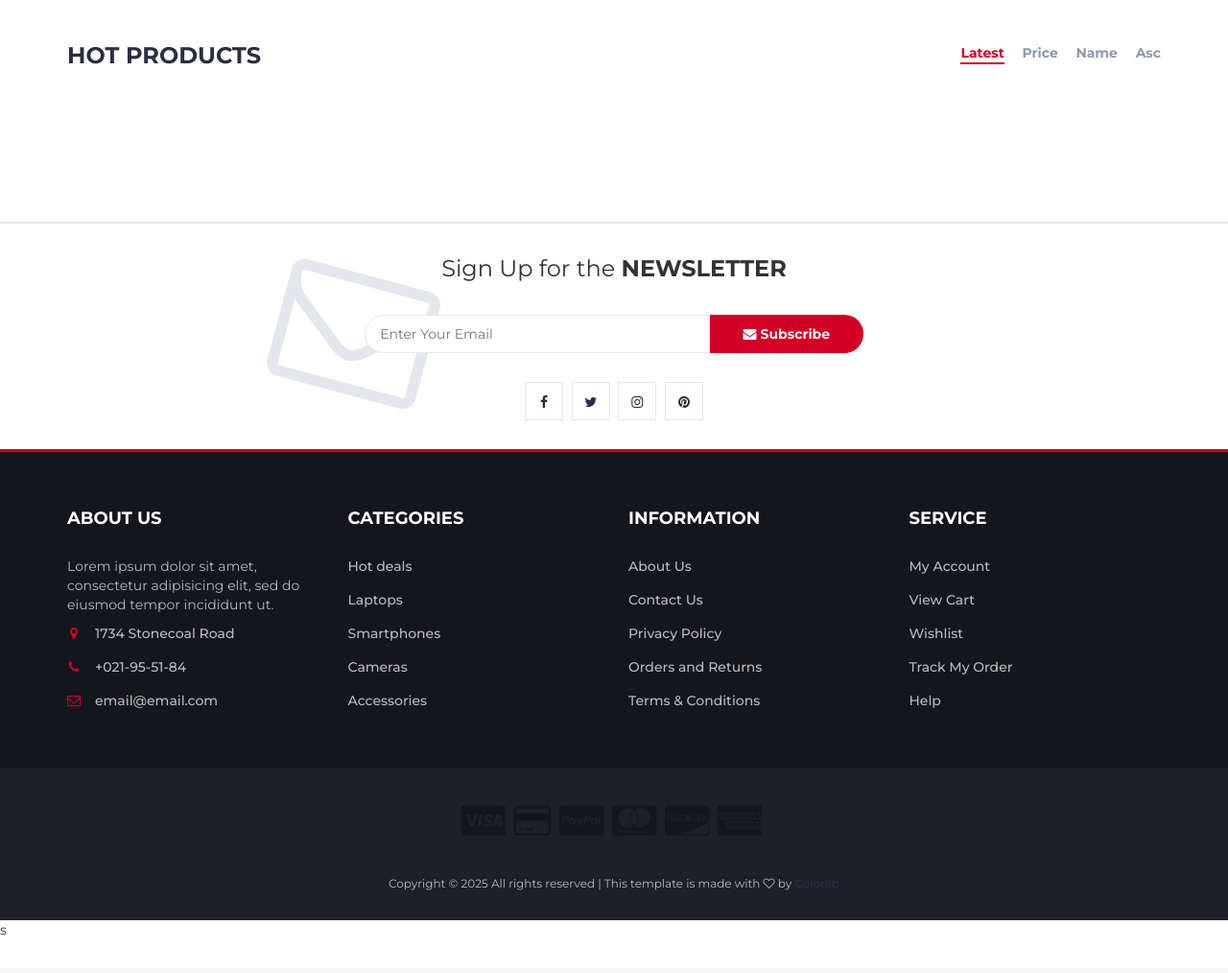
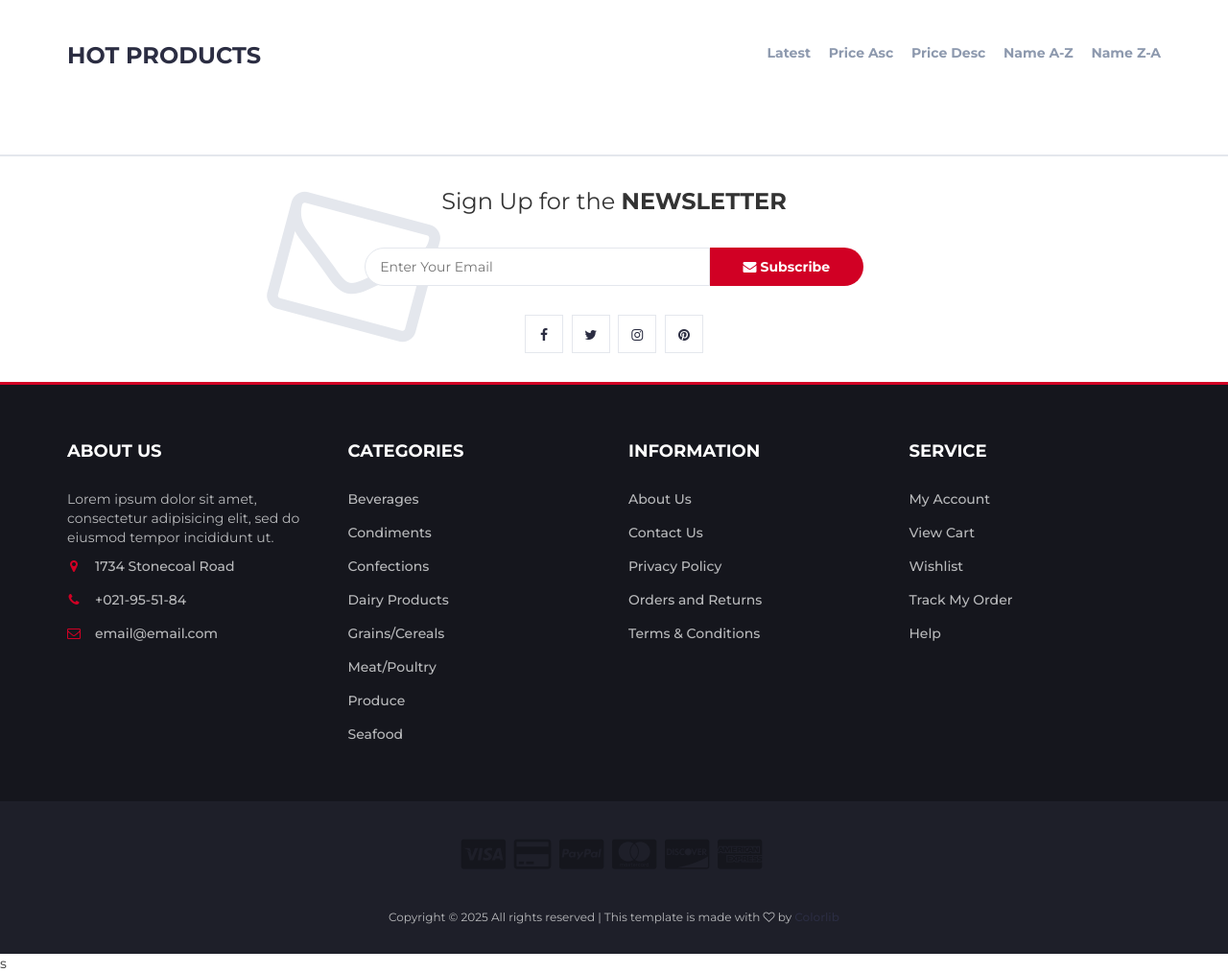
Before and after one commit to Ferhiya/Webbramverk_Grupp3, a Flask app: template templates/products/index.html in a window 1280 px wide. Shown: the part 165-1179 px from the top of the page at 96% size. Before the commit the page ends 1139 px from the top, so only its background shows below. Run offline with Flask 2, Linux system fonts and the light colour scheme; the template is opened without the code that fills it, so the values that code supplies are empty; parts of the project's set-up code (start-up, migrations or seed data) failed here and were passed over; some libraries are stand-ins or nearby versions.

Commit message:
hot products och categories sortering är klar

```diff
--- a/templates/baseTemplate.html
+++ b/templates/baseTemplate.html
@@ -220,11 +220,16 @@
                         <div class="footer">
                             <h3 class="footer-title">Categories</h3>
                             <ul class="footer-links">
-                                <li><a href="#">Hot deals</a></li>
-                                <li><a href="#">Laptops</a></li>
-                                <li><a href="#">Smartphones</a></li>
-                                <li><a href="#">Cameras</a></li>
-                                <li><a href="#">Accessories</a></li>
+                                <li><a href="{{ url_for('product.category', id=1) }}">Beverages</a></li>
+                                <li><a href="{{ url_for('product.category', id=2) }}">Condiments</a></li>
+                                <li><a href="{{ url_for('product.category', id=3) }}">Confections</a></li>
+                                <li><a href="{{ url_for('product.category', id=4) }}">Dairy Products</a></li>
+                                <li><a href="{{ url_for('product.category', id=5) }}">Grains/Cereals</a></li>
+                                <li><a href="{{ url_for('product.category', id=6) }}">Meat/Poultry</a></li>
+                                <li><a href="{{ url_for('product.category', id=7) }}">Produce</a></li>
+                                <li><a href="{{ url_for('product.category', id=8) }}">Seafood</a></li>
+
+
                             </ul>
                         </div>
                     </div>
@@ -294,8 +299,8 @@
     <!-- jQuery Plugins -->
     <script src="{{ url_for('static',filename='js/jquery.min.js') }}"></script>
     <script src="{{ url_for('static',filename='js/bootstrap.min.js') }}"></script>
-    <!-- <script src="{{ url_for('static',filename='js/slick.min.js') }}"></script>
-    <script src="{{ url_for('static',filename='js/nouislider.min.js') }}"></script> -->
+    <script src="{{ url_for('static',filename='js/slick.min.js') }}"></script>
+    <script src="{{ url_for('static',filename='js/nouislider.min.js') }}"></script>
     <script src="{{ url_for('static',filename='js/jquery.zoom.min.js') }}"></script>
     <script src="{{ url_for('static',filename='js/main.js') }}"></script>
     {% block scripts %}{% endblock %}
--- a/templates/products/index.html
+++ b/templates/products/index.html
@@ -1,11 +1,10 @@
 {% extends "baseTemplate.html" %}
+
 {% block title %}Start{% endblock %}
+
 {% block maincontent %}
-
-
-<!-- row -->
+<!-- row for Categories -->
 <div class="row">
-
     {% for cat in trendingCategories %}
         <div class="col-md-4 col-xs-6">
             <div class="shop">
@@ -13,68 +12,151 @@
                  </div>
                 <div class="shop-body">
                     <h3>{{ cat.CategoryName }}<br>Collection</h3>
-                    <a href="{{ url_for('product.category', id=cat.CategoryID)  }}" class="cta-btn">Shop now <i class="fa fa-arrow-circle-right"></i></a>
+                    <a href="{{ url_for('product.category', id=cat.CategoryID) }}" class="cta-btn">Shop now <i class="fa fa-arrow-circle-right"></i></a>
                 </div>
             </div>
         </div>
     {% endfor %}
 </div>
 
+<div class="row">
+    <div class="col-md-12">
+        <div class="section-title">
+            <h3 class="title">Hot Products</h3>
+            <div class="section-nav">
+                <ul class="section-tab-nav tab-nav">
+                    <li><a href="#" class="sort-link" data-sort="latest">Latest</a></li>
+                    <li><a href="#" class="sort-link" data-sort="price">Price Asc</a></li>
+                    <li><a href="#" class="sort-link" data-sort="price_desc">Price Desc</a></li>
+                    <li><a href="#" class="sort-link" data-sort="name">Name A-Z</a></li>
+                    <li><a href="#" class="sort-link" data-sort="name_desc">Name Z-A</a></li>
+                </ul>
+            </div>
+        </div>
+    </div>
+</div>
 
 
-            <!-- row -->
-            <div class="row">
-
-                <!-- section title -->
-                <div class="col-md-12">
-                    <div class="section-title">
-                        <h3 class="title">Hot products</h3>
-                        <div class="section-nav">
-                            <ul class="section-tab-nav tab-nav">
-                                <li class="active"><a data-toggle="tab" href="#tab1">Latest</a></li>
-                                <li><a data-toggle="tab" href="#tab1">Price</a></li>
-                                <li><a data-toggle="tab" href="#tab1">Name</a></li>
-                                <li><a data-toggle="tab" href="#tab1">Asc</a></li>
-                            </ul>
-                        </div>
+<!-- Produkter listas här -->
+<div class="row" id="trending-products">
+    {% for product in products %}
+        <div class="col-md-4 col-sm-6">  <!-- Varje produkt tar upp 1/3 av bredden -->
+            <div class="product-box">
+                <div class="productcontainer">
+                    <img src="https://picsum.photos/300/300?{{ product.ProductID }}" alt="{{ product.ProductName }}" class="hero-image"/>
+                    <div class="price">${{ product.UnitPrice }}</div>
+                    <div class="information">
+                        <div class="name">{{ product.ProductName }}</div>
+                        <a href="/product/{{ product.ProductID }}" class="button">View Product</a>
                     </div>
                 </div>
-                <!-- /section title -->
-                <!-- Products tab & slick -->
+            </div>
+        </div>
+    {% endfor %}
+</div>
 
-                <div class="col-md-12">
-                    <div class="gallery">
-                    {% for product in products %}
+<style>
+    .product-box {
+        text-align: center;
+        padding: 15px;
+        margin-bottom: 20px;
+        border: 1px solid #ddd;
+        border-radius: 10px;
+        box-shadow: 2px 2px 10px rgba(0, 0, 0, 0.1);
+    }
 
-                    <div class="product-box">
-                        <div class="productcontainer">
-                            <img src="https://picsum.photos/300/300?{{ product.ProductID }}" alt="cookies" class="hero-image"/>
+    .productcontainer {
+        display: flex;
+        flex-direction: column;
+        align-items: center;
+    }
 
-                            <div class="price">$
-                                <div>{{ product.UnitPrice }}</div></div>
+    .hero-image {
+        width: 100%;
+        max-width: 250px;
+        height: auto;
+        border-radius: 10px;
+    }
 
-                            <div class="information">
+    .price {
+        font-weight: bold;
+        margin-top: 10px;
+        color: #ffffff;
+    }
 
-                                <div class="name">{{ product.ProductName }}</div>
+    .information {
+        margin-top: 10px;
+    }
 
-                                <div class="store">@Model.Color, @Model.Color</div>
+    .button {
+        display: inline-block;
+        padding: 10px 15px;
+        background-color: #007bff;
+        color: white;
+        text-decoration: none;
+        border-radius: 5px;
+        margin-top: 10px;
+    }
 
-                                <a href="#" class="button">Purchase Product</a>
+    .button:hover {
+        background-color: #0056b3;
+    }
+</style>
+<script>
+    document.addEventListener("DOMContentLoaded", function() {
+        const sortLinks = document.querySelectorAll(".sort-link");
 
-                            </div> <!-- end information -->
-                        </div> <!-- end container -->
-                    </div>
+        sortLinks.forEach(link => {
+            link.addEventListener("click", function(event) {
+                event.preventDefault();  // Stoppa standardlänk-klick
 
-                                    <!-- /product -->
-                                    {%  endfor  %}
-                </div>
+                let sortOption = this.getAttribute("data-sort");
 
+                fetch(`/get_sorted_products?sort=${sortOption}`)
+                    .then(response => response.json())
+                    .then(data => {
+                        let trendingProductsDiv = document.getElementById("trending-products");
+                        trendingProductsDiv.innerHTML = "";  // Rensa befintliga produkter
 
+                        // Skapa ny layout med 3 produkter per rad
+                        let rowDiv = document.createElement("div");
+                        rowDiv.className = "row";
 
-                            <!-- /tab -->
-                <!-- Products tab & slick -->
-            </div>
+                        data.forEach((product, index) => {
+                            let productHTML = `
+                                <div class="col-md-4 col-sm-6">
+                                    <div class="product-box">
+                                        <div class="productcontainer">
+                                            <img src="https://picsum.photos/300/300?${product.ProductID}" alt="${product.ProductName}" class="hero-image"/>
+                                            <div class="price">$${product.UnitPrice}</div>
+                                            <div class="information">
+                                                <div class="name">${product.ProductName}</div>
+                                                <a href="/product/${product.ProductID}" class="button">View Product</a>
+                                            </div>
+                                        </div>
+                                    </div>
+                                </div>
+                            `;
 
+                            rowDiv.innerHTML += productHTML;
 
+                            // Om vi når 3 produkter, skapa en ny rad
+                            if ((index + 1) % 3 === 0) {
+                                trendingProductsDiv.appendChild(rowDiv);
+                                rowDiv = document.createElement("div");
+                                rowDiv.className = "row";
+                            }
+                        });
+
+                        // Lägg till sista raden om den har produkter
+                        if (rowDiv.innerHTML.trim() !== "") {
+                            trendingProductsDiv.appendChild(rowDiv);
+                        }
+                    })
+                    .catch(error => console.error("Error fetching sorted products:", error));
+            });
+        });
+    });
+    </script>
 
 {% endblock %}
```
Also changed, not shown: areas/products/productPages.py (+60 -12 lines), areas/products/services.py (+46 -5 lines), templates/products/category.html (+32 -41 lines), templates/products/product.html (+8 -5 lines).
